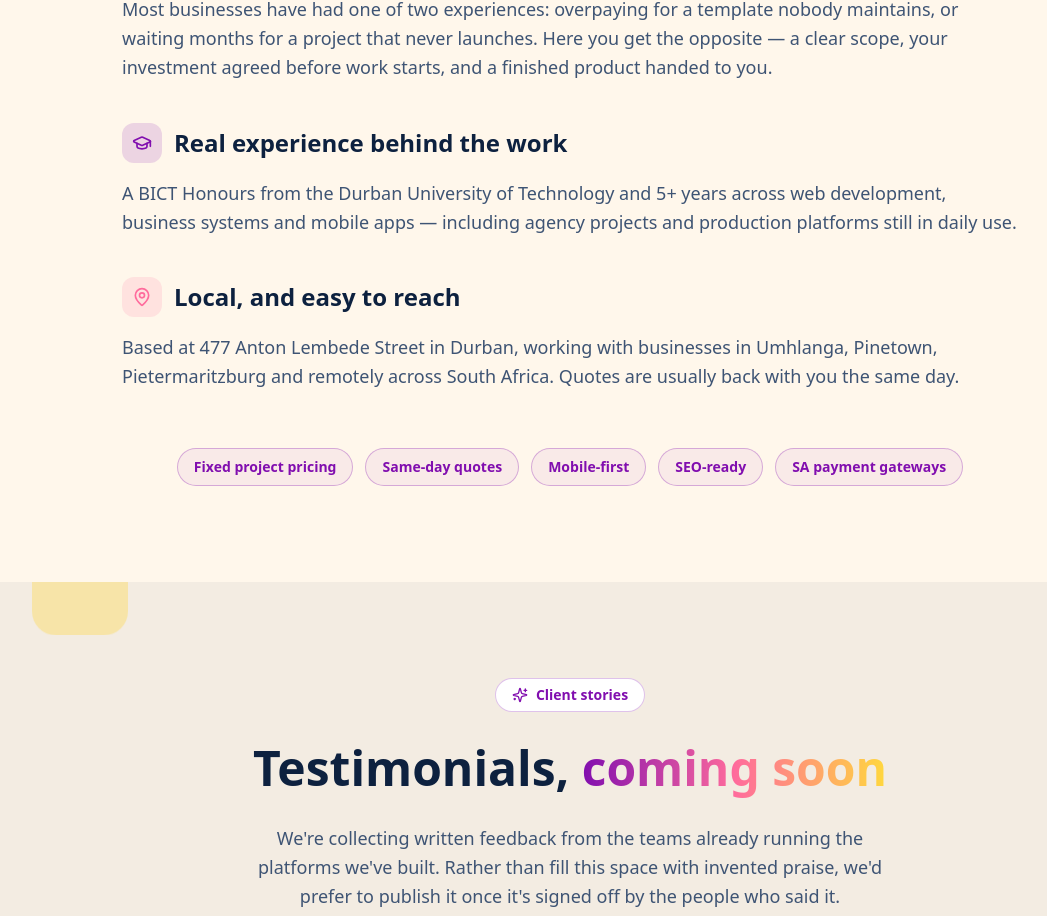
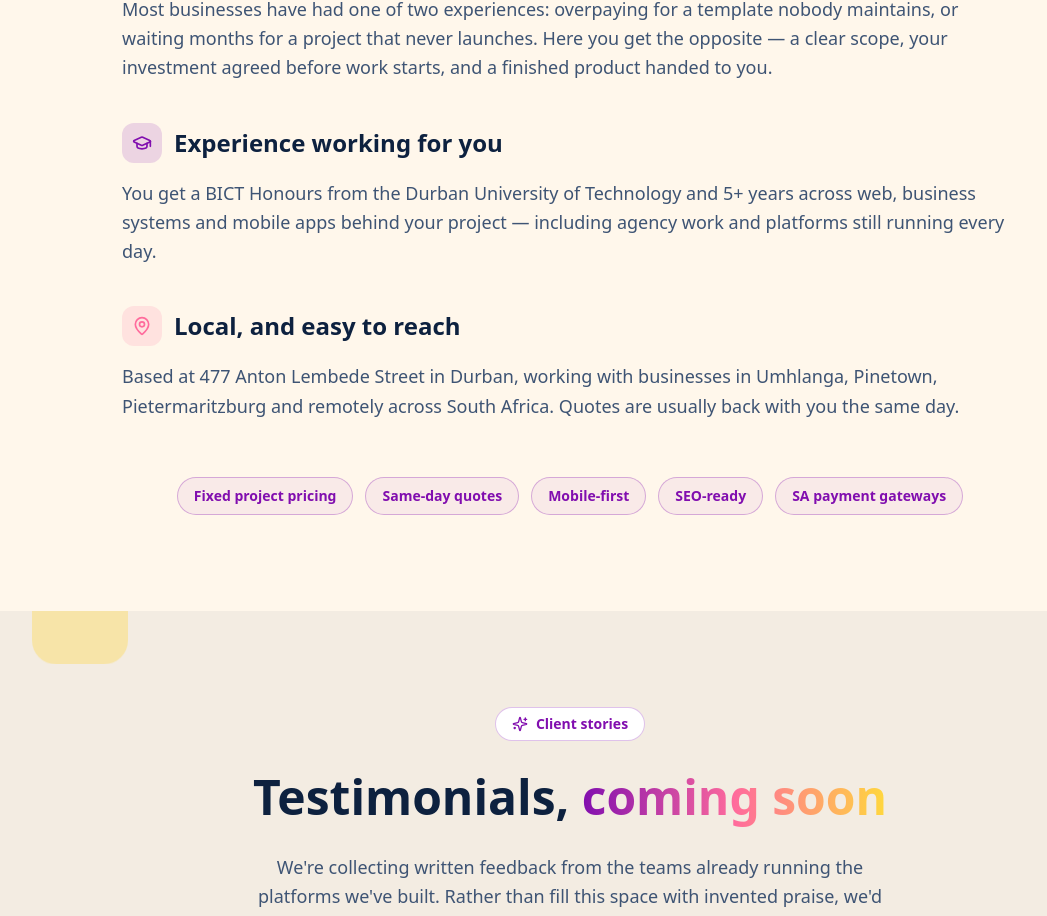
Before and after one commit to nv-mgazi/endlessx360-the-future-secured, a React (Vite) app: page /#about in a window 1280 px wide. Shown: the part 6997-7913 px from the top of the page, without its empty margins (70-1117 px from the left). Built offline with nearby package versions, Linux system fonts and the light colour scheme; the HTML template or start-up script is replaced by a standard one.

Commit message:
Changes
Co-authored-by: nv-mgazi <147007523+nv-mgazi@users.noreply.github.com>

```diff
--- a/src/components/About.tsx
+++ b/src/components/About.tsx
@@ -39,13 +39,14 @@ const About = () => {
                 <div className="w-10 h-10 rounded-xl bg-[hsl(var(--brand-purple)/0.15)] flex items-center justify-center">
                   <GraduationCap className="w-5 h-5 text-[hsl(var(--brand-purple))]" />
                 </div>
-                <h3 className="text-2xl font-bold">Real experience behind the work</h3>
+                <h3 className="text-2xl font-bold">Experience working for you</h3>
               </div>
               <p className="text-lg text-muted-foreground leading-relaxed">
-                A BICT Honours from the Durban University of Technology and 5+ years across
-                web development, business systems and mobile apps — including agency
-                projects and production platforms still in daily use.
+                You get a BICT Honours from the Durban University of Technology and 5+
+                years across web, business systems and mobile apps behind your project —
+                including agency work and platforms still running every day.
               </p>
+
             </div>
 
             <div className="space-y-4">
```
